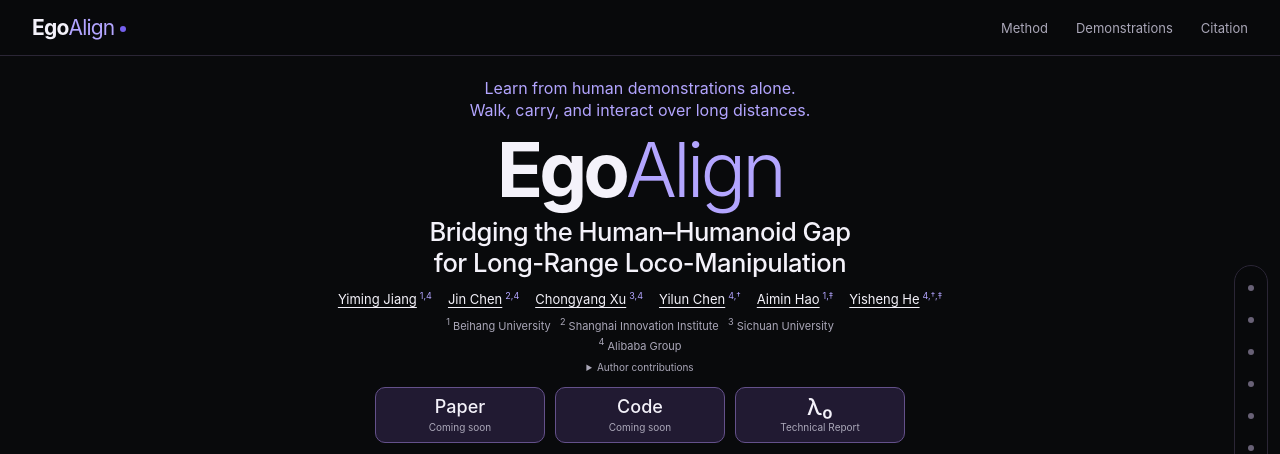
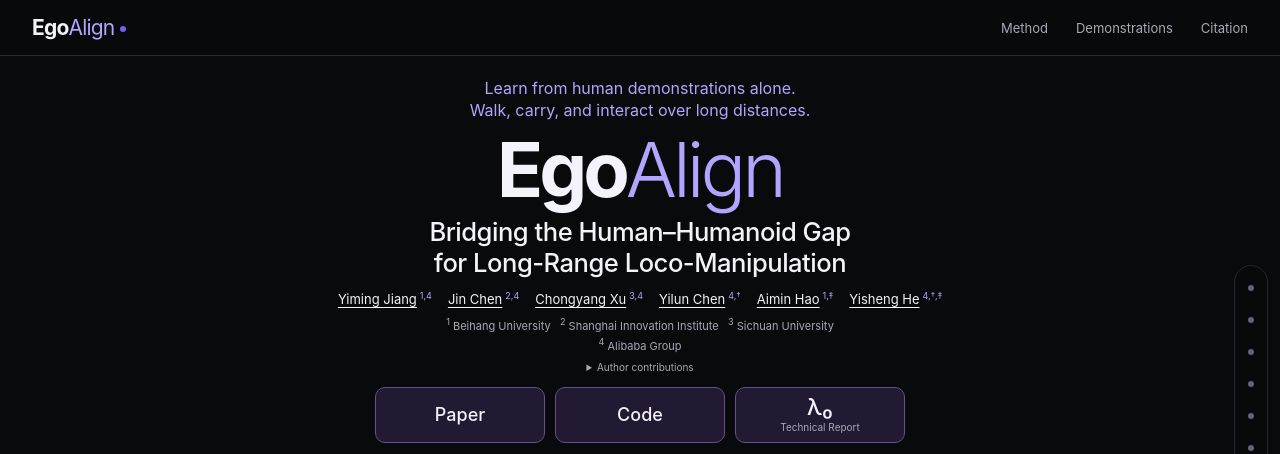
Before and after one commit to LambdaHumanoid/EgoAlign, a plain HTML site: page docs/index.html in a window 1280 px wide. Shown: the top 454 px of the page. Drawn offline with Linux system fonts and the light colour scheme.

Commit message:
Remove coming-soon labels from resource buttons

```diff
--- a/docs/index.html
+++ b/docs/index.html
@@ -30,8 +30,8 @@
       <p class="affiliations"><sup>1</sup> Beihang University &nbsp; <sup>2</sup> Shanghai Innovation Institute &nbsp; <sup>3</sup> Sichuan University<br><sup>4</sup> Alibaba Group</p>
       <details class="author-notes"><summary>Author contributions</summary><p>† Co-project leaders · ‡ Co-corresponding authors.<br>Work done during an internship with Alibaba Group.</p></details>
       <div class="actions resource-links">
-        <span class="resource-link resource-paper" aria-disabled="true"><span class="resource-title">Paper</span><span class="resource-detail">Coming soon</span></span>
-        <a class="resource-link resource-code" href="https://github.com/LambdaHumanoid/EgoAlign" target="_blank" rel="noopener noreferrer"><span class="resource-title">Code</span><span class="resource-detail">Coming soon</span></a>
+        <span class="resource-link resource-paper" aria-disabled="true"><span class="resource-title">Paper</span></span>
+        <a class="resource-link resource-code" href="https://github.com/LambdaHumanoid/EgoAlign" target="_blank" rel="noopener noreferrer"><span class="resource-title">Code</span></a>
         <a class="resource-link resource-report" href="https://lambdahumanoid.github.io/" target="_blank" rel="noopener noreferrer"><span class="resource-title">λ₀</span><span class="resource-detail">Technical Report</span></a>
       </div>
       <figure class="film hero-film" id="full-demo"><video controls muted playsinline preload="none" poster="assets/posters/egoalign-demo.jpg" aria-label="EgoAlign full demonstration"><source src="assets/video/egoalign-demo.mp4" type="video/mp4"></video><figcaption><span>Human-only task training</span><span>Zero-shot physical deployment</span></figcaption></figure>
```
